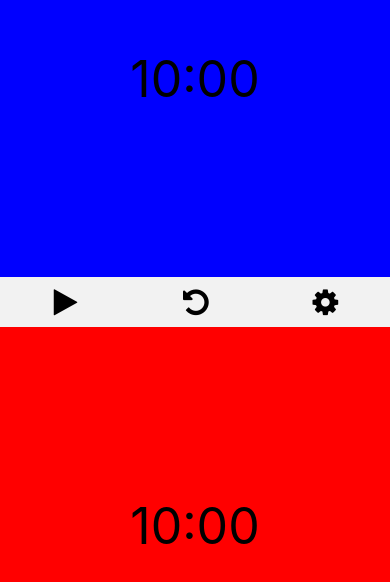
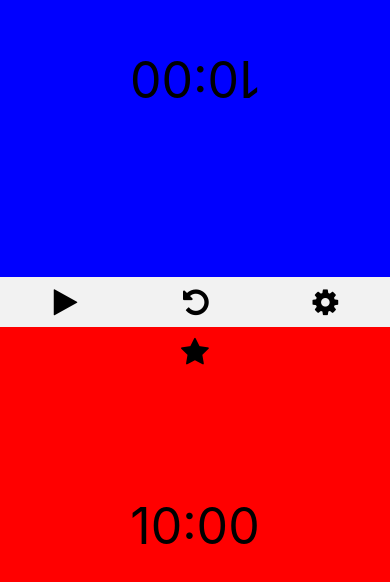
Before and after one commit to TrevorStreng/mobileClock, a React Native app: screen / in a window 390 px wide. Shown: the part 120-702 px from the top of the page. Built offline with nearby package versions, Linux system fonts and the light colour scheme.

Commit message:
added star to show current player

```diff
--- a/components/main.js
+++ b/components/main.js
@@ -100,6 +100,15 @@ export default function Main({ navigation }) {
         <View>
           <Text style={[styles.text, styles.textP2]}>{formatTime(time2)}</Text>
         </View>
+        <Icon
+          name="star"
+          size={30}
+          style={[
+            styles.activeStar,
+            styles.p2Star,
+            p1sTurn ? { display: "none" } : {},
+          ]}
+        ></Icon>
       </Pressable>
       {/* add a reset button */}
       <View style={styles.middle}>
@@ -140,6 +149,15 @@ export default function Main({ navigation }) {
         style={[styles.bottomHalf, { backgroundColor: colorP1 }]}
         onPress={() => switchPlayers()}
       >
+        <Icon
+          name="star"
+          size={30}
+          style={[
+            styles.activeStar,
+            styles.p1Star,
+            p1sTurn ? {} : { display: "none" },
+          ]}
+        ></Icon>
         <View>
           <Text style={styles.text}>{formatTime(time)}</Text>
         </View>
@@ -169,7 +187,7 @@ const styles = StyleSheet.create({
   text: {
     fontSize: 50,
   },
-  textP1: {
+  textP2: {
     transform: [{ rotate: "180deg" }],
   },
   middle: {
@@ -199,4 +217,15 @@ const styles = StyleSheet.create({
   pauseButton: {
     paddingHorizontal: 2,
   },
+  activeStar: {
+    margin: 10,
+  },
+  p1Star: {
+    position: "absolute",
+    top: 0,
+  },
+  p2Star: {
+    position: "absolute",
+    bottom: 0,
+  },
 });
```
Also changed, not shown: components/settings-5672.svg (deleted).
